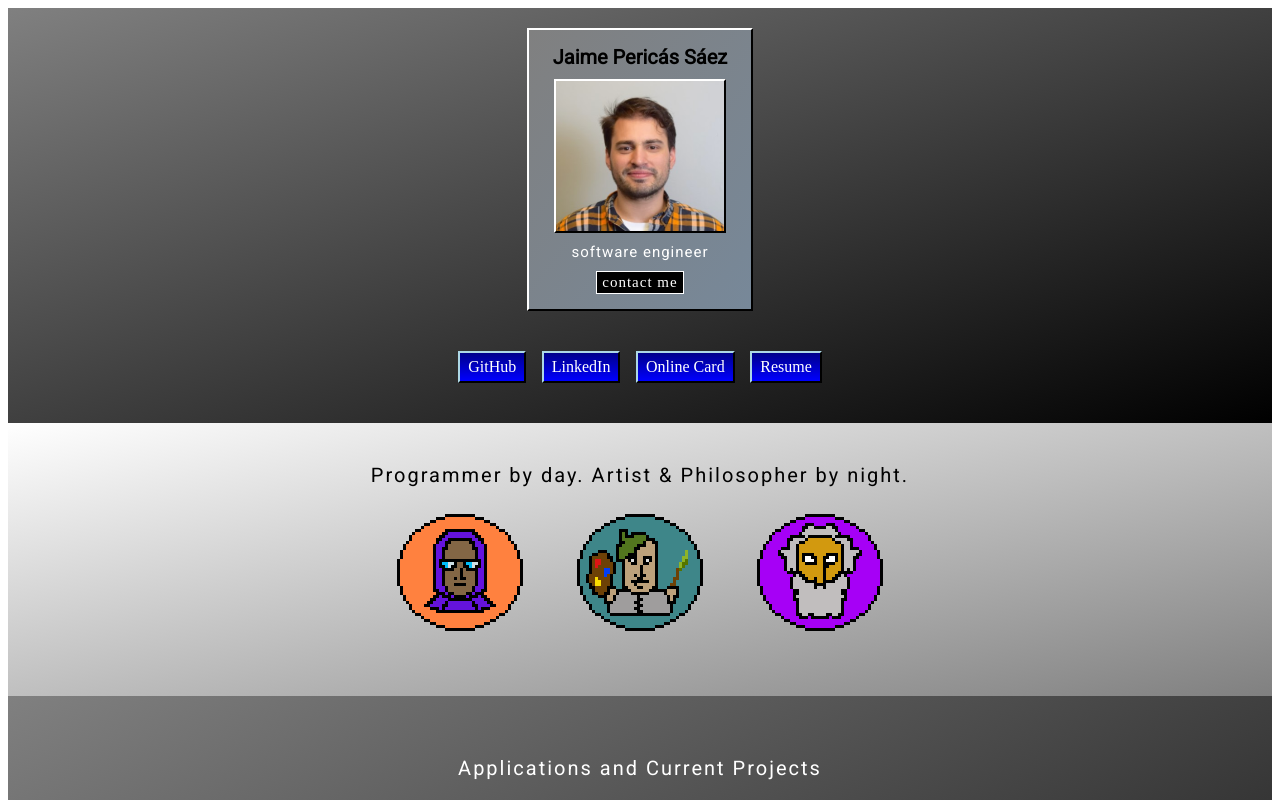
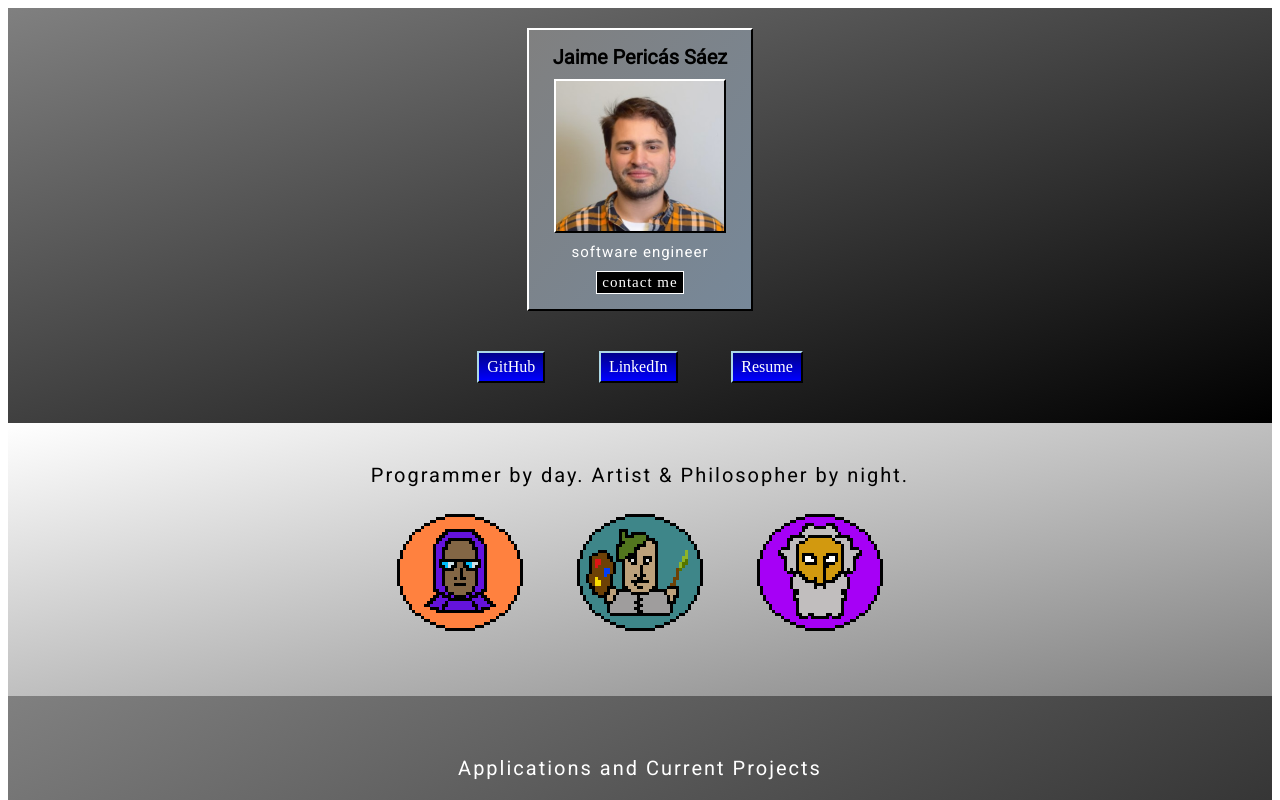
Before and after one commit to jaimefps/personal_website, a React (Create React App) app: page / in a window 1280 px wide. Shown: the top 800 px of the page. Built offline with nearby package versions, Linux system fonts and the light colour scheme.

Commit message:
remove link to card

```diff
--- a/src/components/Profile.js
+++ b/src/components/Profile.js
@@ -19,7 +19,6 @@ class Profile extends Component {
         <div className='bttns'>
           <div><a target='_blank' href='https://github.com/jaimefps'> GitHub </a></div>
           <div><a target='_blank' href='https://www.linkedin.com/in/jaime-pericas-saez/'>  LinkedIn </a></div>
-          <div><a target='_blank' href='http://jaimefps.com/'> Online Card </a></div>
           <div><a target='_blank' href='https://docs.google.com/document/d/1bFQezsn2kNOR8GXDXdSPuME2LK4F7yWD0nseItrXals/edit?usp=sharing'> Resume </a></div>
         </div>
       </div>
```
